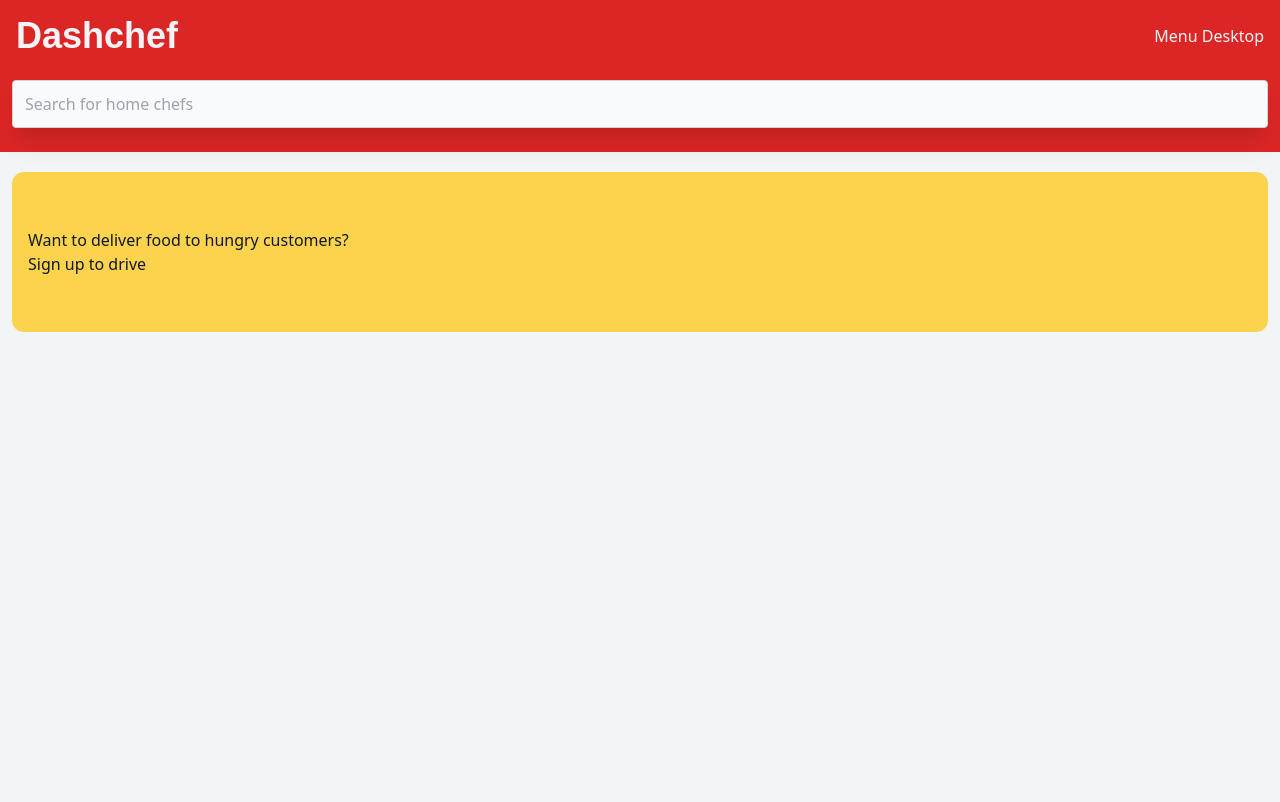
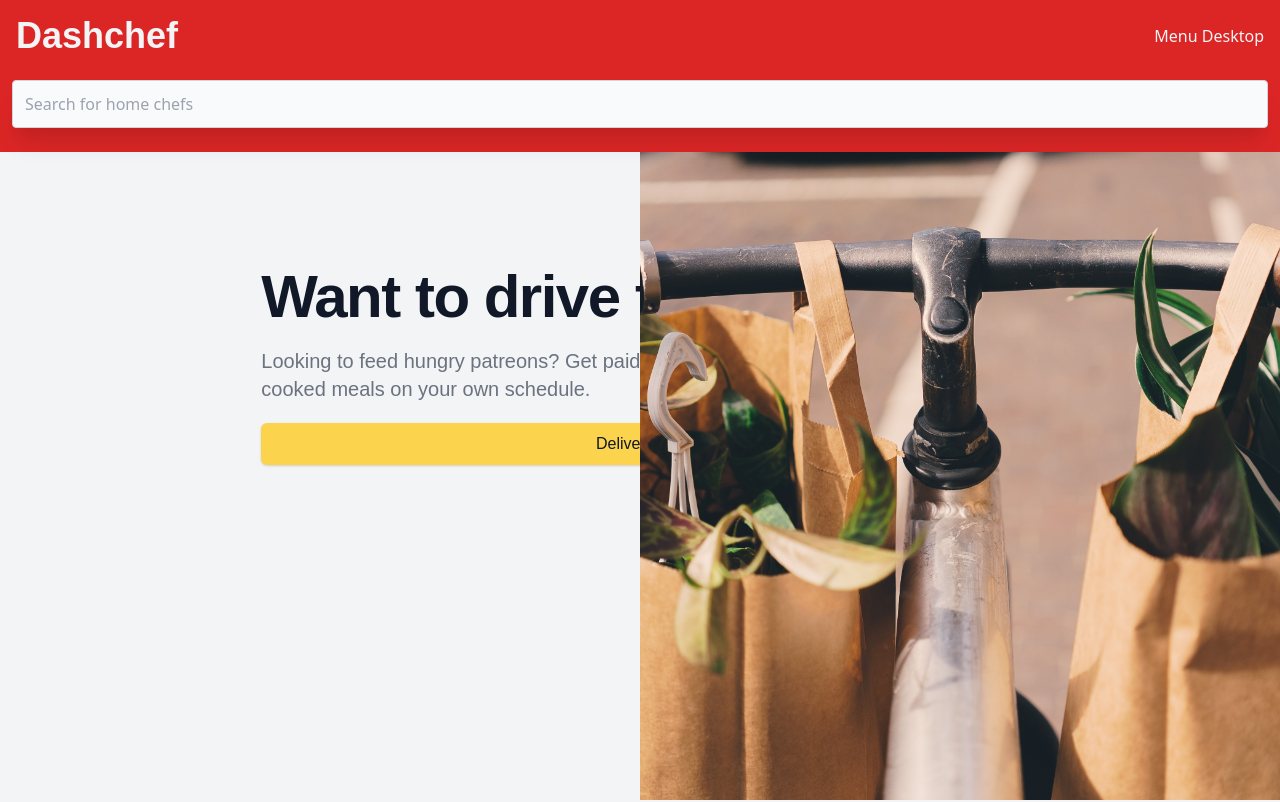
Before and after one commit to peterphan20/dashchef, a React (Create React App) app: page / in a window 1280 px wide. Shown: the top 802 px of the page. Built offline with nearby package versions, Linux system fonts and the light colour scheme.

Commit message:
feat: drivers hero section

```diff
--- /dev/null
+++ b/src/molecules/LoginInsert.js
@@ -0,0 +1,85 @@
+import React from "react";
+import { useDispatch } from "react-redux";
+import InputFieldLogin from "../atoms/InputFieldLogin";
+import { DISPLAY_SIGN_UP_MODAL, HIDE_LOGIN_MODAL } from "../constants";
+
+const LoginInsert = ({
+	email,
+	setEmail,
+	password,
+	setPassword,
+	setIsChef,
+	authResponse,
+	handleLogin,
+}) => {
+	const dispatch = useDispatch();
+
+	const handleShowSignUpModal = () => {
+		dispatch({ type: HIDE_LOGIN_MODAL });
+		dispatch({ type: DISPLAY_SIGN_UP_MODAL });
+	};
+
+	return (
+		<>
+			<div
+				onClick={(e) => e.stopPropagation()}
+				className="relative flex flex-col justify-center item-center bg-gray-100 text-gray-900 font-body rounded shadow p-8 mb-40 z-20"
+			>
+				<button
+					className="flex self-end text-sm text-gray-400"
+					onClick={() => dispatch({ type: HIDE_LOGIN_MODAL })}
+				>
+					<i className="fas fa-times"></i>
+				</button>
+				<h1 className="text-left text-3xl font-accent font-extrabold text-gray-900 py-5">
+					Sign in to get home cooked meals!
+				</h1>
+				<div className="rounded-md -space-y-px mb-5">
+					<InputFieldLogin
+						htmlFor="login-email-address"
+						text="email"
+						className=""
+						placeholder="Email Address"
+						autoComplete="email"
+						value={email}
+						changeHandler={(e) => setEmail(e.target.value)}
+					/>
+					<InputFieldLogin
+						htmlFor="login-password"
+						text="password"
+						className=""
+						placeholder="Password"
+						autoComplete="current-password"
+						value={password}
+						changeHandler={(e) => setPassword(e.target.value)}
+					/>
+					<select
+						className="rounded-none relative block w-full pl-2 py-2 border border-gray-300 text-gray-500 rounded-md focus:outline-none focus:ring-indigo-500 focus:border-indigo-500 focus:z-10 sm:text-sm"
+						name="isChef"
+						defaultValue=""
+						onChange={(e) => setIsChef(e.target.value)}
+					>
+						<option value="">Are you a chef?</option>
+						<option value="yes">Yes</option>
+						<option value="no">No</option>
+					</select>
+				</div>
+				<button
+					className="bg-red-600 text-gray-100 text-base rounded-lg py-1 px-3 mb-5 w-full h-full"
+					onClick={() => dispatch(handleLogin)}
+				>
+					Sign in
+				</button>
+				{authResponse ? null : <p>Invalid user credentials</p>}
+				<h1 className="text-sm font-medium">
+					Don't have an account?{" "}
+					<button className="text-blue-700" onClick={handleShowSignUpModal}>
+						Sign up
+					</button>
+				</h1>
+			</div>
+		</>
+	);
+};
+
+export default LoginInsert;
--- a/src/organisms/DriverHero.js
+++ b/src/organisms/DriverHero.js
@@ -1,10 +1,28 @@
 import React from "react";
+import driverHeroImg from "../assets/driver-hero-image.jpg";
 
 const DriverHero = () => {
 	return (
-		<div className="flex flex-col justify-start items-start bg-yellow-300 text-gray-900 rounded-xl mt-5 py-14 px-4 w-full h-full">
-			<h1>Want to deliver food to hungry customers?</h1>
-			<button>Sign up to drive</button>
+		<div className="mt-10 mx-auto max-w-7xl px-4 md:mt-16 lg:mt-20 lg:px-8 xl:mt-28">
+			<div className="lg:text-left">
+				<h1 className="text-4xl tracking-tight font-extrabold text-gray-900 md:text-6xl">
+					<span className="font-body block xl:inline">Want to drive for Dashchef?</span>
+				</h1>
+				<p className="font-body mt-3 text-base text-gray-500 sm:mt-5 sm:text-lg sm:max-w-xl sm:mx-auto md:mt-5 md:text-xl lg:mx-0">
+					Looking to feed hungry patreons? Get paid to deliver home cooked meals on your own
+					schedule.
+				</p>
+				<button className="bg-yellow-300 text-base font-body border border-transparent rounded-md outline-none shadow py-2 px-5 my-5 w-full h-full">
+					Deliver now!
+				</button>
+			</div>
+			<div className="lg:absolute lg:inset-y-0 lg:right-0 lg:w-1/2">
+				<img
+					className="h-56 w-full object-cover sm:h-72 md:h-96 lg:w-full lg:h-full"
+					src={driverHeroImg}
+					alt=""
+				/>
+			</div>
 		</div>
 	);
 };
--- a/src/organisms/ModalLogin.js
+++ b/src/organisms/ModalLogin.js
@@ -1,9 +1,9 @@
 import { useState } from "react";
 import { useDispatch } from "react-redux";
 import { loginUser } from "../api/usersAPI";
-import InputFieldLogin from "../atoms/InputFieldLogin";
-import { USER_LOGIN, DISPLAY_SIGN_UP_MODAL, HIDE_LOGIN_MODAL } from "../constants";
+import { USER_LOGIN, HIDE_LOGIN_MODAL } from "../constants";
 import { loginChef } from "../api/chefsAPI";
+import LoginInsert from "../molecules/LoginInsert";
 
 const ModalLogin = () => {
 	const [authResponse, setAuthResponse] = useState(true);
@@ -66,73 +66,20 @@ const ModalLogin = () => {
 		}
 	};
 
-	const handleShowSignUpModal = () => {
-		dispatch({ type: HIDE_LOGIN_MODAL });
-		dispatch({ type: DISPLAY_SIGN_UP_MODAL });
-	};
-
 	return (
 		<div
 			className="grid place-items-center fixed bg-backdrop top-0 left-0 w-full h-screen z-20"
 			onClick={() => dispatch({ type: HIDE_LOGIN_MODAL })}
 		>
-			<div
-				onClick={(e) => e.stopPropagation()}
-				className="relative flex flex-col justify-center item-center bg-gray-100 text-gray-900 font-body rounded shadow p-8 mb-40 z-20"
-			>
-				<button
-					className="flex self-end text-sm text-gray-400"
-					onClick={() => dispatch({ type: HIDE_LOGIN_MODAL })}
-				>
-					<i className="fas fa-times"></i>
-				</button>
-				<h1 className="text-left text-3xl font-accent font-extrabold text-gray-900 py-5">
-					Sign in to get home cooked meals!
-				</h1>
-				<div className="rounded-md -space-y-px mb-5">
-					<InputFieldLogin
-						htmlFor="login-email-address"
-						text="email"
-						className=""
-						placeholder="Email Address"
-						autoComplete="email"
-						value={email}
-						changeHandler={(e) => setEmail(e.target.value)}
-					/>
-					<InputFieldLogin
-						htmlFor="login-password"
-						text="password"
-						className=""
-						placeholder="Password"
-						autoComplete="current-password"
-						value={password}
-						changeHandler={(e) => setPassword(e.target.value)}
-					/>
-					<select
-						className="rounded-none relative block w-full pl-2 py-2 border border-gray-300 text-gray-500 rounded-md focus:outline-none focus:ring-indigo-500 focus:border-indigo-500 focus:z-10 sm:text-sm"
-						name="isChef"
-						defaultValue=""
-						onChange={(e) => setIsChef(e.target.value)}
-					>
-						<option value="">Are you a chef?</option>
-						<option value="yes">Yes</option>
-						<option value="no">No</option>
-					</select>
-				</div>
-				<button
-					className="bg-red-600 text-gray-100 text-base rounded-lg py-1 px-3 mb-5 w-full h-full"
-					onClick={() => dispatch(handleLogin)}
-				>
-					Sign in
-				</button>
-				{authResponse ? null : <p>Invalid user credentials</p>}
-				<h1 className="text-sm font-medium">
-					Don't have an account?{" "}
-					<button className="text-blue-700" onClick={handleShowSignUpModal}>
-						Sign up
-					</button>
-				</h1>
-			</div>
+			<LoginInsert
+				email={email}
+				setEmail={setEmail}
+				password={password}
+				setPassword={setPassword}
+				setIsChef={setIsChef}
+				authResponse={authResponse}
+				handleLogin={handleLogin}
+			/>
 		</div>
 	);
 };
```
Also changed, not shown: src/assets/driver-hero-image.jpg (added).
